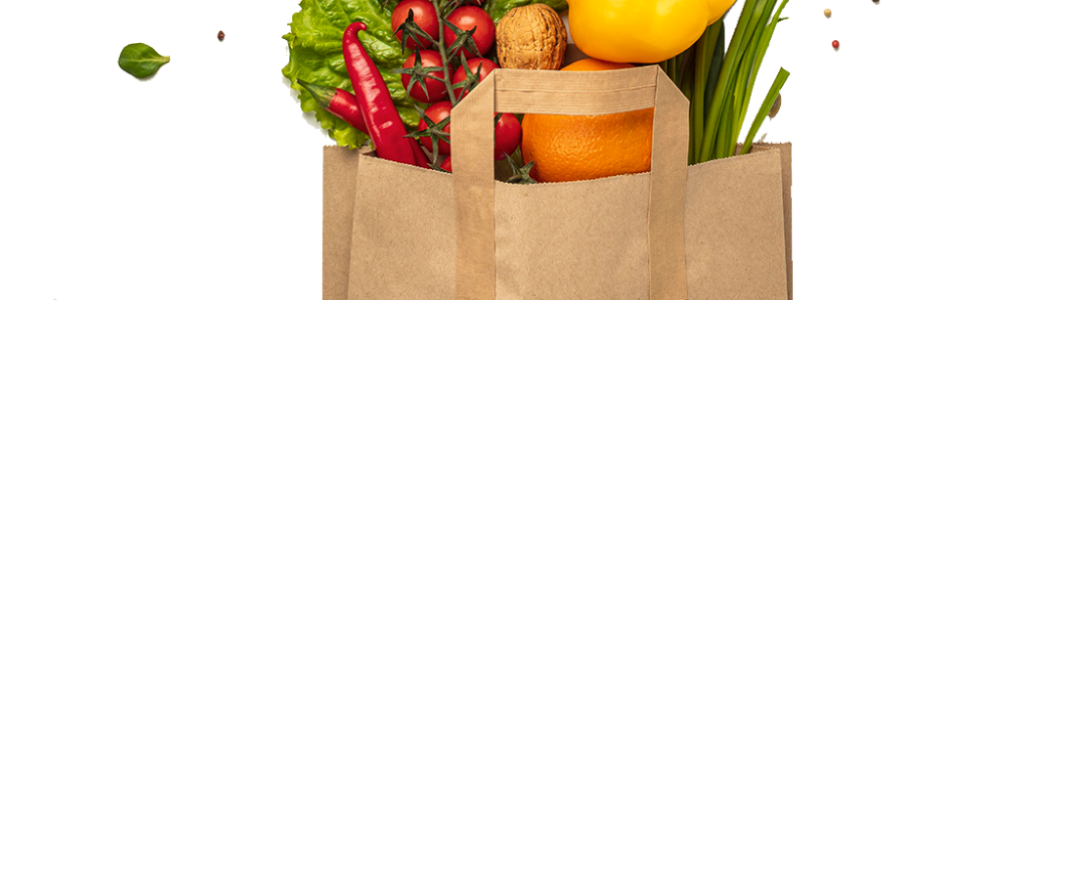
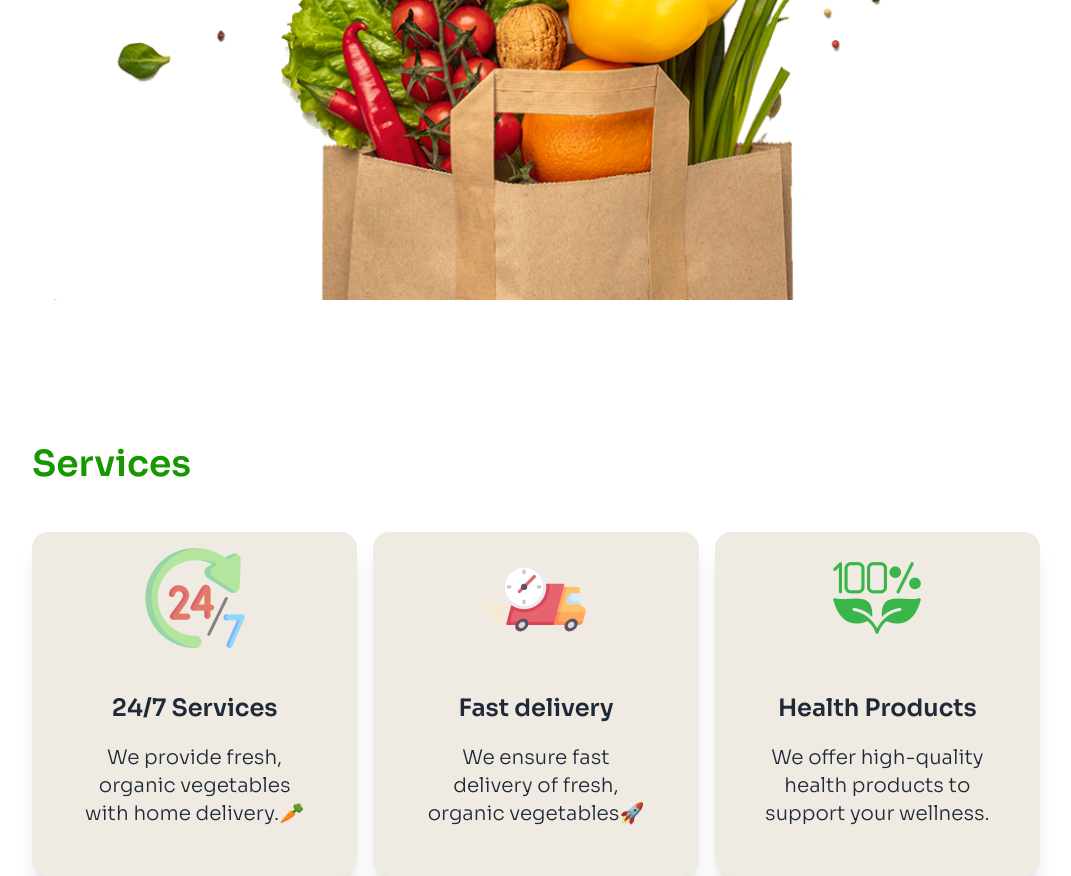
Before and after one commit to biplab-mistry/green-basket, a plain HTML site: page index.html in a window 1280 px wide. Shown: the part 967-1843 px from the top of the page, without its empty margins (104-1175 px from the left). Before the commit the page ends 1267 px from the top, so only its background shows below. Drawn offline with nearby package versions, Linux system fonts and the light colour scheme.

Commit message:
services done

```diff
--- a/index.html
+++ b/index.html
@@ -73,16 +73,76 @@
             <section>
                 <div class="banner-wrapper flex flex-col justify-center items-center">
                     <div class="banner-content text-center">
-                    <h1 class="font-semibold text-6xl mt-24 text-[#111]">Freshness <span class="text-[#179800]"> You Can <br>Count </span>On, Prices You’ll Love!</h1>
-                        <p class="my-8 font-normal text-xl text-[#111111] sm:px-24 lg:px-0">Shop your daily essentials at unbeatable prices. From fresh produce to pantry <br> staples, we’ve got you covered every day!</p>
+                        <h1 class="font-semibold text-6xl mt-24 text-[#111]">Freshness <span class="text-[#179800]"> You
+                                Can <br>Count </span>On, Prices You’ll Love!</h1>
+                        <p class="my-8 font-normal text-xl text-[#111111] sm:px-24 lg:px-0">Shop your daily essentials
+                            at unbeatable prices. From fresh produce to pantry <br> staples, we’ve got you covered every
+                            day!</p>
                     </div>
                     <div class="banner-image mt-9 text-center">
                         <img class="w-full" src="c2-assets/hero-vegetables.png" alt="hero image">
                     </div>
                 </div>
             </section>
+        </nav>
+        <main>
+            <!-- services section part start here-->
+            <section>
+                <div class="common-header">
+                    <h3 class="font-semibold text-4xl text-[#179800] mt-36 mb-12">Services</h3>
+                </div>
+                <div class="service-wrapper grid grid-cols-3 gap-4">
+                    <div class="service-item ">
+                        <div class="card bg-base-100 p-4 shadow-xl bg-[#EFEBE3]">
+                            <figure>
+                                <img src="c2-assets/service.png" alt="service photo" />
+                            </figure>
+                            <div class="card-body text-center mx-auto">
+                                <h2 class="font-semibold text-2xl text[#111] mt-3 mb-3">24/7 Services </h2>
+                                <p class="font-light text-xl">
+                                    We provide fresh, organic vegetables with home delivery.🥕
+                                </p>
+                            </div>
+                        </div>
+                    </div>
+                    <div class="service-item ">
+                        <div class="card bg-base-100 p-4 shadow-xl bg-[#EFEBE3]">
+                            <figure>
+                                <img src="c2-assets/delivery.png" alt="service photo" />
+                            </figure>
+                            <div class="card-body text-center mx-auto">
+                                <h2 class="font-semibold text-2xl text[#111] mt-3 mb-3">Fast delivery </h2>
+                                <p class="font-light text-xl">
+                                    We ensure fast delivery of fresh, organic vegetables🚀
+                                </p>
+                            </div>
+                        </div>
+                    </div>
+                    <div class="service-item ">
+                        <div class="card bg-base-100 p-4 shadow-xl bg-[#EFEBE3]">
+                            <figure>
+                                <img src="c2-assets/healthy.png" alt="service photo" />
+                            </figure>
+                            <div class="card-body text-center mx-auto">
+                                <h2 class="font-semibold text-2xl text[#111] mt-3 mb-3">Health Products </h2>
+                                <p class="font-light text-xl">
+                                    We offer high-quality health products to support your wellness.
 
-        </nav>
+
+
+
+
+
+
+
+                                </p>
+                            </div>
+                        </div>
+                    </div>
+                </div>
+
+            </section>
+        </main>
 
 
     </div>
```
Lines whose indentation alone changed are shown as unchanged.
